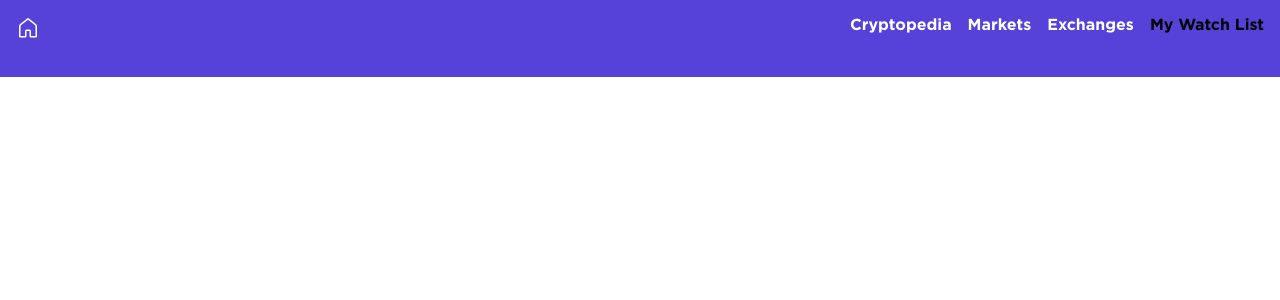
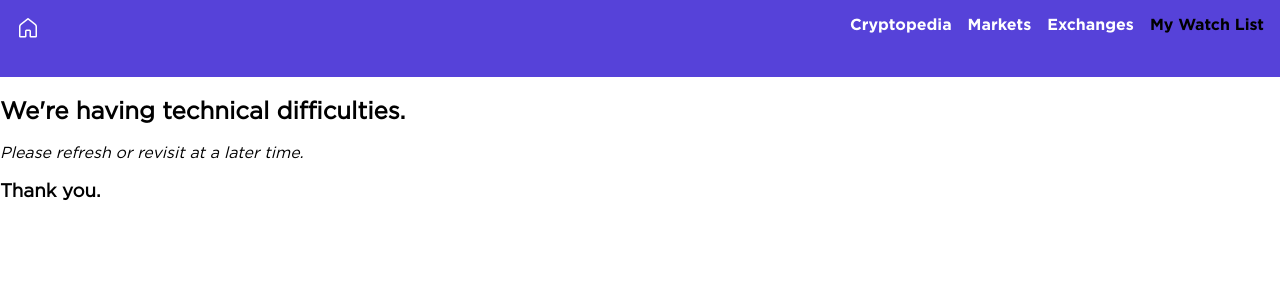
Before and after one commit to kelsiebesingeryeh/crypto-watch, a React (Create React App) app: page /error in a window 1280 px wide. Shown: the top 300 px of the page. Built offline with nearby package versions, Linux system fonts and the light colour scheme; no server answers.

Commit message:
Add text for error handling

```diff
--- a/src/Components/App/App.js
+++ b/src/Components/App/App.js
@@ -2,7 +2,7 @@ import './App.css'
 import React, { Component } from 'react'
 import Cryptocurrencies from '../Cryptocurrencies/Cryptocurrencies'
 import Nav from '../Nav/Nav'
-import {Route} from 'react-router-dom'
+import {Route, Redirect} from 'react-router-dom'
 import Home from '../Home/Home'
 import CryptocurrencyDetails from '../CryptocurrencyDetails/CryptocurrencyDetails'
 import { getAllCoins } from "../../apiCalls"
@@ -28,7 +28,17 @@ class App extends Component {
       return (
         <main>
           <Nav />
-          <Route exact path="/" component={Home} />
+          <Route exact path='/error' render={() => <Error />}/>
+
+          <Route exact path="/"
+          render={() => {
+            if (!this.state.cryptocurrencies.length && this.state.error) {
+              return <Redirect to='/error'/>
+            } else {
+              return <Home />
+            }
+          }}
+          />
           <Route exact path="/cryptocurrencies" component={() => <Cryptocurrencies cryptocurrencies={this.state.cryptocurrencies}/>} />
           <Route
             exact
--- a/src/Components/Error/Error.js
+++ b/src/Components/Error/Error.js
@@ -0,0 +1,15 @@
+import React from 'react'
+
+const Error = () => {
+    return (
+        <section>
+            <article>
+                <h2>We're having technical difficulties.</h2>
+                <p><em>Please refresh or revisit at a later time.</em></p>
+                <h3>Thank you.</h3>
+            </article>
+        </section>
+    )
+}
+
+export default Error
--- a/src/apiCalls.js
+++ b/src/apiCalls.js
@@ -1,6 +1,6 @@
 export const getAllCoins = () => {
     return (
-        fetch("https://api.coinpaprika.com/v1/tickers")
+        fetch("https://api.coinpaprika.com/v1/tick")
         .then(response => response.json())
     )
 }
```
